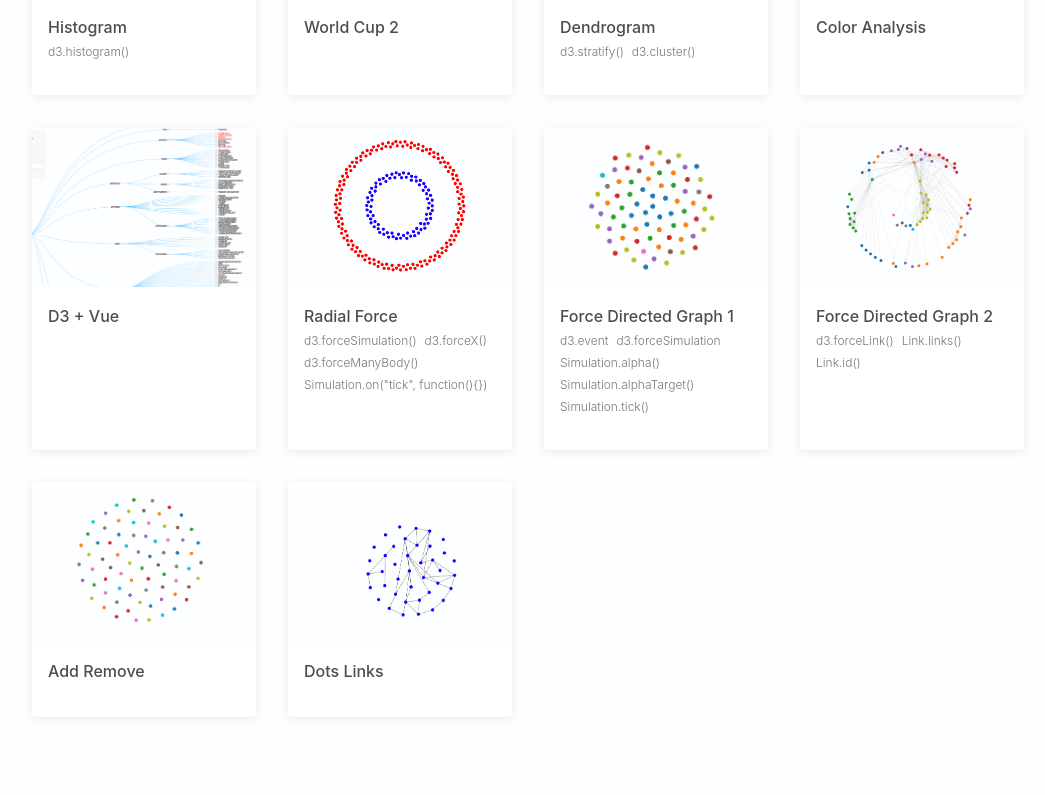
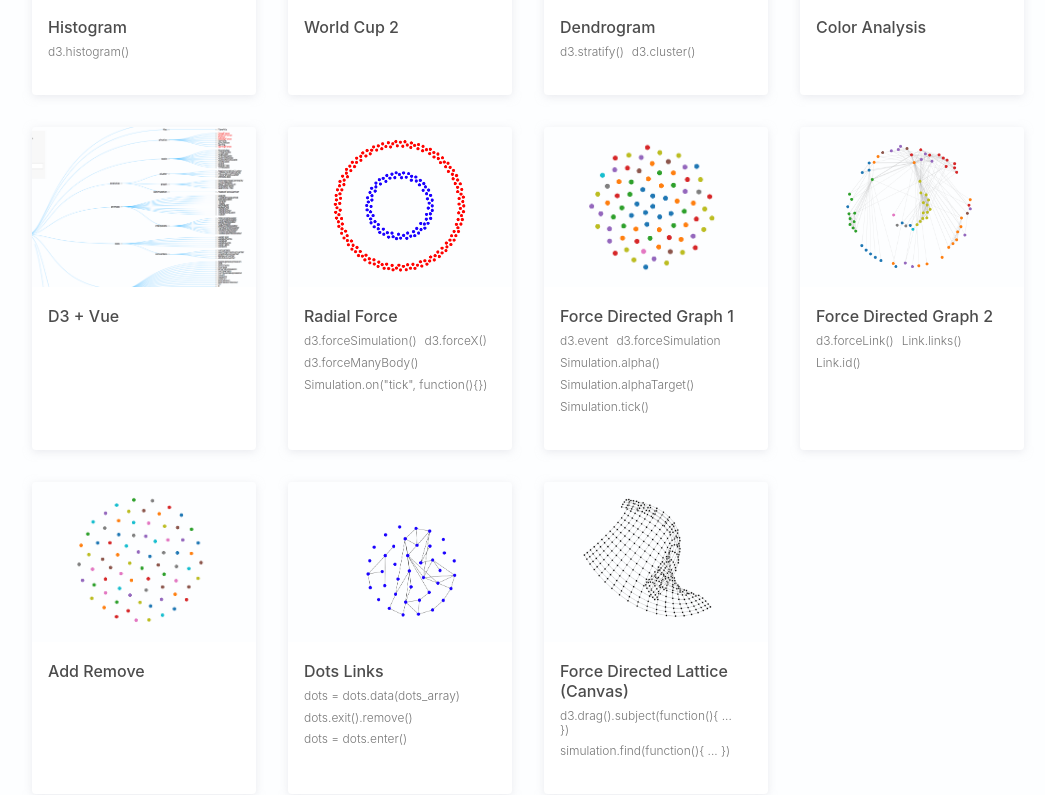
Before and after one commit to liucsny/D3-Practice, a Vue app: page / in a window 1280 px wide. Shown: the part 1499-2294 px from the top of the page, without its empty margins (112-1157 px from the left). Built offline with nearby package versions, Linux system fonts and the light colour scheme.

Commit message:
add canvas dragging event

```diff
--- a/src/components/Main.vue
+++ b/src/components/Main.vue
@@ -47,7 +47,8 @@ export default {
         {
           name:'Connected Particles (Canvas)',
           link: '/d3/Connected_Particles',
-          img: require('../../src/assets/thumbnail/Connected_Particles.png')
+          img: require('../../src/assets/thumbnail/Connected_Particles.png'),
+          tags: ['d3.timer(function(){ ... })']
         },
         {
           name:'Scatter Plot with Zoom',
@@ -170,7 +171,13 @@ export default {
           name:'Dots Links',
           link: '/d3/Force_Directed_Graph_4',
           img: require('../../src/assets/thumbnail/dots_links.png'),
-          // tags: ['d3.forceLink()', 'Link.links()', 'Link.id()']
+          tags: ['dots = dots.data(dots_array)','dots.exit().remove()','dots = dots.enter()']
+        },
+        {
+          name:'Force Directed Lattice (Canvas)',
+          link: '/d3/Force_Directed_Lattice',
+          img: require('../../src/assets/thumbnail/Force_Directed_Lattice.png'),
+          tags: ['d3.drag().subject(function(){ ... })', 'simulation.find(function(){ ... })']
         },
       ]
     }
--- a/src/components/d3_file/Force_Directed_Graph_1.js
+++ b/src/components/d3_file/Force_Directed_Graph_1.js
@@ -55,7 +55,11 @@ module.exports = function (vm) {
 
 
     dots.call(
-      d3.drag().on('start',function start(d) {
+      d3.drag().subject((d)=>{
+                  console.log(d);
+                  return d == null ? {x: d3.event.x, y: d3.event.y} : d;
+                })
+                .on('start',function start(d) {
                         //这里解释了为什么要判断一下 if (!d3.event.active)： https://stackoverflow.com/questions/42605261/d3-event-active-purpose-in-drag-dropping-circles
 
                         if (!d3.event.active){
@@ -69,7 +73,7 @@ module.exports = function (vm) {
                         d.fy = d.y;
                       })
                       .on('drag',function drag(d) {
-                        // console.log(d3.event.)
+                        console.log(d3.event)
                         d.fx = d3.event.x;
                         d.fy = d3.event.y;
                       })
--- /dev/null
+++ b/src/components/d3_file/Force_Directed_Lattice.js
@@ -0,0 +1,111 @@
+// https://bl.ocks.org/mbostock/1b64ec067fcfc51e7471d944f51f1611
+
+module.exports = function (vm) {
+  const margin = {top: 20, right: 20, bottom: 30, left: 60};
+  const width = vm.$refs.chartArea.offsetWidth * 0.95;
+  const height = 800;
+  const innerWidth = width - margin.left - margin.right;
+  const innerHeight = height - margin.top - margin.bottom;
+
+  const canvas = d3.select(vm.$refs.chartArea)
+                .append('canvas')
+                .attr('height', height)
+                .attr('width', width)
+
+  // console.log(canvas.node())
+
+  const context = canvas.node().getContext("2d");
+
+  canvas.call(d3.drag().subject(function subject(){
+                        let target = simulation.find(d3.event.x - width / 2, d3.event.y - height / 2);
+                        // console.log(target)
+                        return target;
+                      })
+                      .on('start', function(){
+                        simulation.alphaTarget(0.3).restart();
+
+                        d3.event.subject.fx = d3.event.subject.x;
+                        d3.event.subject.fy = d3.event.subject.y;
+                      })
+                      .on('drag', function(){
+                        d3.event.subject.fx = d3.event.x;
+                        d3.event.subject.fy = d3.event.y;
+                      })
+                      .on('end', function(){
+                        simulation.alphaTarget(0);
+
+                        d3.event.subject.fx = null;
+                        d3.event.subject.fy = null;
+                      }))
+
+  let n = 20;
+
+  let nodes = d3.range(n * n).map(function(i) {
+    return {
+      index: i
+    };
+  });
+
+  let links = [];
+
+  for (let y = 0; y < n; y++) {
+    for (let x = 0; x < n; x++) {
+      if (y > 0) links.push({source: (y - 1) * n + x, target: y * n + x});
+      if (x > 0) links.push({source: y * n + (x - 1), target: y * n + x});
+    }
+  }
+
+  const simulation = d3.forceSimulation()
+                        .force('charge', d3.forceManyBody().strength(-10))
+                        .force('link', d3.forceLink().strength(1).distance(10).iterations(5))
+
+  simulation.nodes(nodes);
+  simulation.force('link').links(links);
+
+  // 这里在tick事件更新canvas，之前用的是d3.timer(()=>{})
+  simulation.on('tick', ()=>{
+    context.clearRect(0, 0, width, height);
+    context.save();
+    context.translate(width / 2, height / 2);
+
+    context.beginPath();
+    links.forEach((l)=>{
+      context.moveTo(l.source.x, l.source.y);
+      context.lineTo(l.target.x, l.target.y);
+    });
+    context.strokeStyle = "#aaa";
+    context.stroke();
+
+    context.beginPath();
+        // draw nodes
+    nodes.forEach((d)=>{
+      context.moveTo(d.x + 3, d.y);
+      context.arc(d.x, d.y, 3, 0, 2 * Math.PI);
+    });
+    context.fill();
+    context.strokeStyle = "#fff";
+    context.stroke();
+
+    context.restore();
+  })
+
+  vm.$refs.notes.innerHTML = `
+  <p>由于d3的设计逻辑是：“数据” => “图表的各项参数” => “图表”。所以用canvas直接从“图表的各项参数”生成图表是自然而然的事情。</p>
+  <p>selection.node() 返回原生DOM元素。</p>
+  <p>d3.forceLink().iterations(i) iterations代表了链接的刚性</p>
+  <p></p>
+  <pre>
+  d3.drag()
+    .container(canvas)
+    .subject(dragsubject)
+  </pre>
+  <p>d3.drag().container(dom) 是用来设定相对参考系的，默认是 function container() { return this.parentNode }（这里没写似乎也没有问题）</p>
+  <p>d3.drag().subject(function(d){ ... }) 是canvas上点击事件可以使用的关键，作用是指定被拖拽的“主体”。</p>
+  <p>例子中是用simulation.find( ... )返回了一个simulation中虚拟的点，然后这个点就会赋给d3.event.subject。默认为：</p>
+  <pre>
+  function subject(d) {
+    return d == null ? {x: d3.event.x, y: d3.event.y} : d;
+  }
+  </pre>
+  <p>在svg的情况下，回调参数d就是被选择元素所绑定的数据。在canvas情况下则需要写函数手动绑定。</p>`
+}
```
Also changed, not shown: src/assets/thumbnail/Force_Directed_Lattice.png (added).
